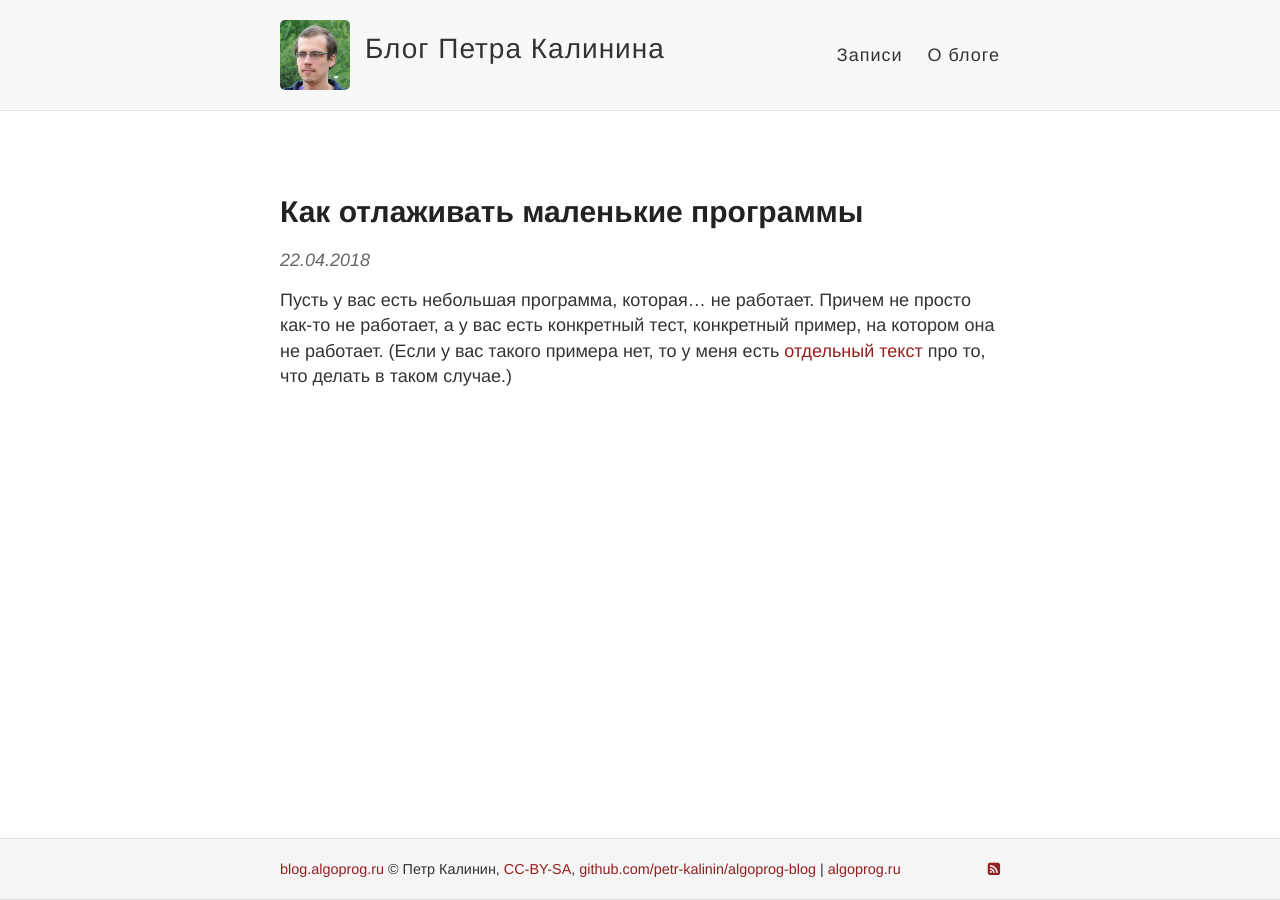
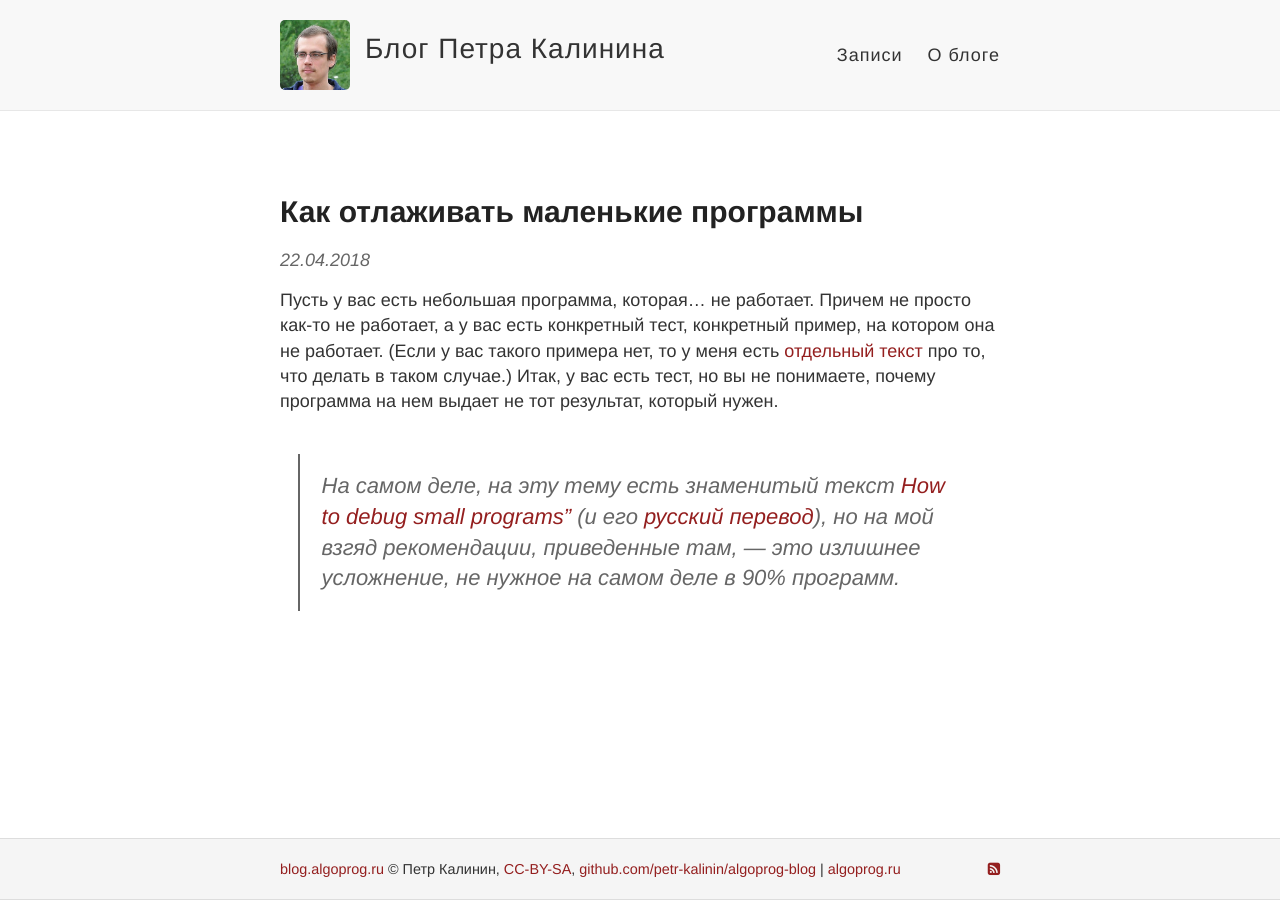
Before and after one commit to petr-kalinin/algoprog-blog, a Jekyll site: the page built from _posts/2018-04-22-how-to-debug-small-programs.md, in a window 1280 px wide. Built offline with Jekyll 4.4.1, drawn with Linux system fonts in a browser that asks for light colours.

Commit message:
Update 2018-04-22-how-to-debug-small-programs.md

```diff
--- a/_posts/2018-04-22-how-to-debug-small-programs.md
+++ b/_posts/2018-04-22-how-to-debug-small-programs.md
@@ -4,5 +4,12 @@ title: Как отлаживать маленькие программы
 ---
 
 Пусть у вас есть небольшая программа, которая... не работает. Причем не просто как-то не работает, а у вас есть конкретный тест,
-конкретный пример, на котором она не работает. (Если у вас такого примера нет, то у меня есть [отдельный текст](https://github.com/petr-kalinin/progtexts/releases/download/v2014.11.01/06_testing.pdf) про то, что делать
-в таком случае.)
+конкретный пример, на котором она не работает. (Если у вас такого примера нет, то у меня есть
+[отдельный текст](https://github.com/petr-kalinin/progtexts/releases/download/v2014.11.01/06_testing.pdf)
+про то, что делать в таком случае.) Итак, у вас есть тест, но вы не понимаете, почему программа на нем выдает не тот результат,
+который нужен.
+
+> На самом деле, на эту тему есть знаменитый текст
+> [How to debug small programs"](https://ericlippert.com/2014/03/05/how-to-debug-small-programs/)
+> (и его [русский перевод](https://habrahabr.ru/post/339038/)), но на мой взгяд
+> рекомендации, приведенные там, — это излишнее усложнение, не нужное на самом деле в 90% программ.
```
